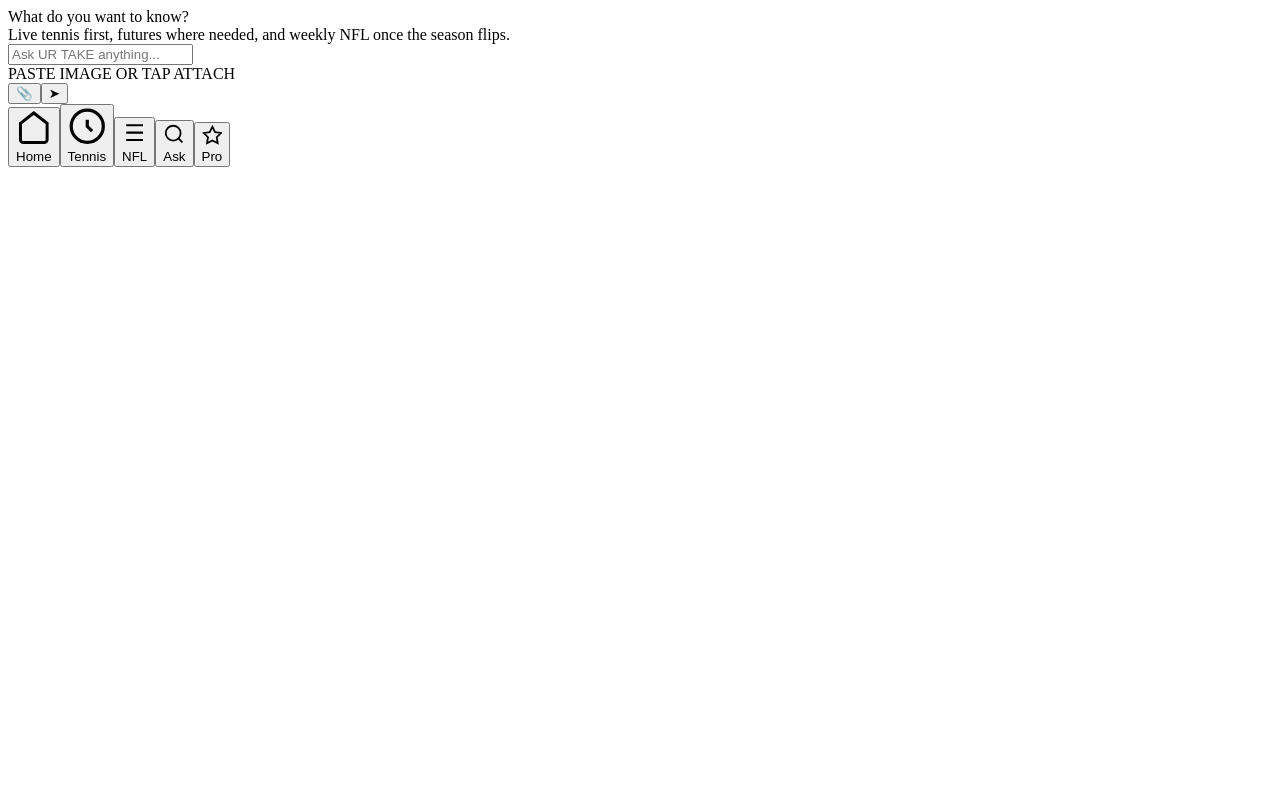
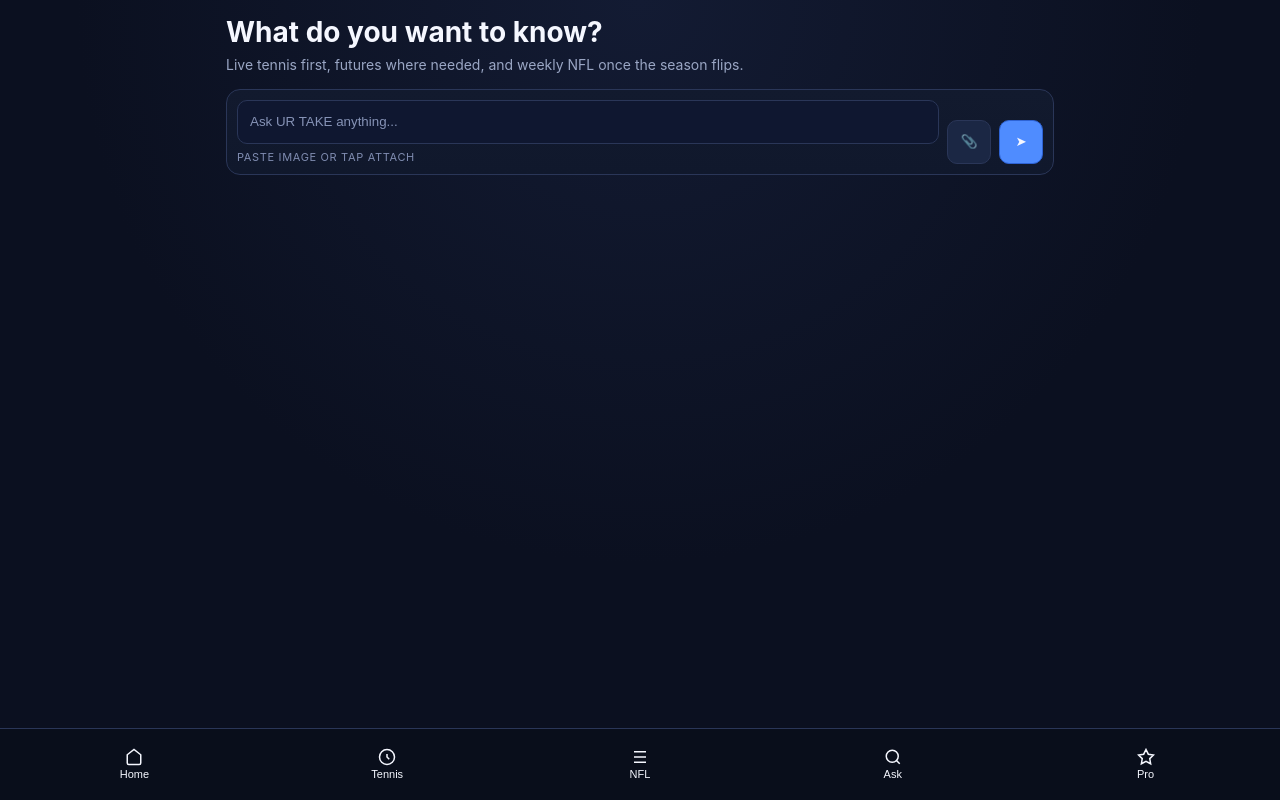
Before and after one commit to UnderReviewUR/under-review-v2, a React (Vite) app: page / in a window 1280 px wide. Built offline with nearby package versions, Linux system fonts and the light colour scheme; no server answers.

Commit message:
Restore global styling with app-wide CSS import
Co-authored-by: UnderReviewUR <UnderReviewUR@users.noreply.github.com>

```diff
--- a/src/main.jsx
+++ b/src/main.jsx
@@ -1,6 +1,7 @@
 import React from 'react'
 import ReactDOM from 'react-dom/client'
 import App from './App.jsx'
+import './styles.css'
 
 ReactDOM.createRoot(document.getElementById('root')).render(
   <React.StrictMode>
--- /dev/null
+++ b/src/styles.css
@@ -0,0 +1,210 @@
+:root {
+  --bg: #0b1020;
+  --panel: #121a2e;
+  --panel-2: #18233d;
+  --text: #f5f7ff;
+  --muted: #9aa6c4;
+  --accent: #4f8cff;
+  --accent-2: #28c6b7;
+  --danger: #d05b7a;
+  --border: #2a3658;
+}
+
+* {
+  box-sizing: border-box;
+}
+
+html,
+body,
+#root {
+  margin: 0;
+  min-height: 100%;
+  background: radial-gradient(circle at top, #131b33 0%, var(--bg) 55%);
+  color: var(--text);
+  font-family: Inter, ui-sans-serif, system-ui, -apple-system, Segoe UI, Roboto, Helvetica, Arial, sans-serif;
+}
+
+.app {
+  min-height: 100vh;
+  padding-bottom: 88px;
+}
+
+.screen {
+  width: min(860px, 100%);
+  margin: 0 auto;
+  padding: 16px 16px 24px;
+}
+
+.hero {
+  margin-bottom: 16px;
+}
+
+.hero-title {
+  font-size: 28px;
+  font-weight: 700;
+  line-height: 1.2;
+}
+
+.hero-sub {
+  margin-top: 6px;
+  color: var(--muted);
+  font-size: 14px;
+}
+
+.ask-wrap {
+  background: linear-gradient(180deg, var(--panel) 0%, #10182c 100%);
+  border: 1px solid var(--border);
+  border-radius: 14px;
+  padding: 10px;
+}
+
+.ask-row {
+  display: flex;
+  gap: 8px;
+  align-items: flex-end;
+}
+
+.ask-col {
+  flex: 1;
+  min-width: 0;
+}
+
+.ask-img-preview {
+  margin-bottom: 8px;
+  display: inline-flex;
+  align-items: center;
+  gap: 8px;
+  background: var(--panel-2);
+  border: 1px solid var(--border);
+  border-radius: 10px;
+  padding: 6px;
+}
+
+.ask-img-thumb {
+  width: 52px;
+  height: 52px;
+  object-fit: cover;
+  border-radius: 8px;
+  display: block;
+}
+
+.ask-img-remove {
+  border: 1px solid var(--border);
+  background: #1b2744;
+  color: var(--text);
+  border-radius: 8px;
+  padding: 6px 8px;
+  cursor: pointer;
+}
+
+.ask-bar {
+  width: 100%;
+  min-height: 44px;
+  border-radius: 10px;
+  border: 1px solid var(--border);
+  background: #0f1730;
+  color: var(--text);
+  padding: 10px 12px;
+  outline: none;
+}
+
+.ask-bar::placeholder {
+  color: #8693b6;
+}
+
+.ask-hint {
+  margin-top: 6px;
+  font-size: 11px;
+  letter-spacing: 0.06em;
+  text-transform: uppercase;
+  color: #7f8cb0;
+}
+
+.attach-btn,
+.send-btn {
+  width: 44px;
+  height: 44px;
+  border-radius: 10px;
+  border: 1px solid var(--border);
+  background: #1b2744;
+  color: var(--text);
+  cursor: pointer;
+}
+
+.attach-btn.has-img {
+  border-color: var(--accent-2);
+}
+
+.send-btn {
+  background: var(--accent);
+  border-color: #2e63d4;
+}
+
+.chat-thread {
+  margin-top: 14px;
+  display: grid;
+  gap: 10px;
+}
+
+.bubble {
+  max-width: min(760px, 92%);
+  border: 1px solid var(--border);
+  border-radius: 12px;
+  padding: 10px 12px;
+  line-height: 1.45;
+  white-space: normal;
+}
+
+.bubble.user {
+  justify-self: end;
+  background: #1f2f58;
+}
+
+.bubble.ai {
+  justify-self: start;
+  background: #111a31;
+}
+
+.bubble.loading {
+  color: var(--muted);
+}
+
+.bubble-img {
+  width: min(260px, 100%);
+  border-radius: 8px;
+  display: block;
+  margin-bottom: 8px;
+}
+
+.bottom-nav {
+  position: fixed;
+  left: 0;
+  right: 0;
+  bottom: 0;
+  z-index: 20;
+  height: 72px;
+  background: rgba(10, 15, 28, 0.96);
+  border-top: 1px solid var(--border);
+  display: grid;
+  grid-template-columns: repeat(5, minmax(0, 1fr));
+  padding: 6px 8px 8px;
+  backdrop-filter: blur(6px);
+}
+
+.bottom-nav button {
+  appearance: none;
+  border: 0;
+  background: transparent;
+  color: var(--text);
+  display: grid;
+  justify-items: center;
+  align-content: center;
+  gap: 2px;
+  cursor: pointer;
+  font-size: 11px;
+}
+
+.nav-icon {
+  width: 18px;
+  height: 18px;
+}
```
